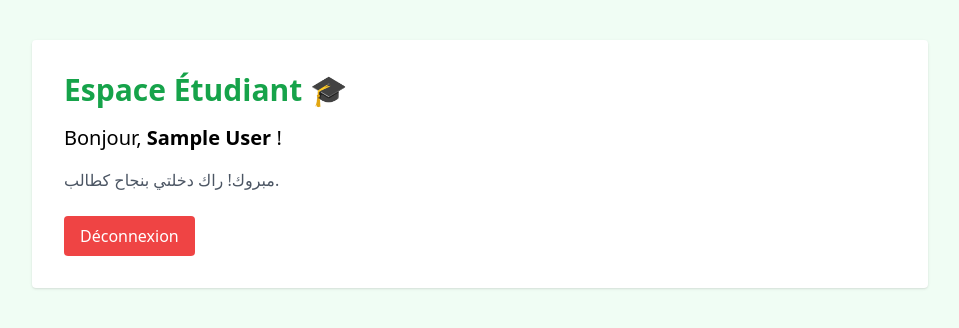
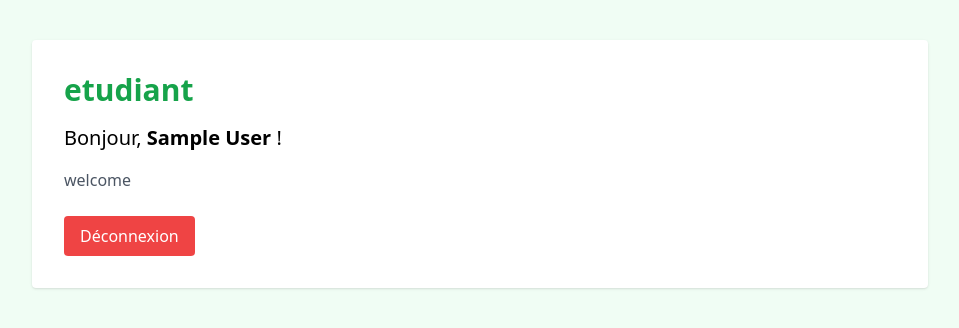
Before and after one commit to khalidelyounssi/projet-quiz, a PHP site: page /dashboard.php in a window 1280 px wide. Shown: the top 328 px of the page, without its empty margins (160-1119 px from the left). Run offline with PHP 8.4, Linux system fonts and the light colour scheme; the visitor is signed in with stand-in values (Sample User, id 1); some libraries are stand-ins or nearby versions.

Commit message:
fixed  dashboard

```diff
--- a/etudiant/dashboard.php
+++ b/etudiant/dashboard.php
@@ -9,14 +9,14 @@ if (!isset($_SESSION['user_id']) || $_SESSION['role'] !== 'etudiant') {
 <html lang="fr">
 <head>
     <meta charset="UTF-8">
-    <title>Dashboard Étudiant</title>
+    <title>Dashboard etudiant</title>
     <script src="https://cdn.tailwindcss.com"></script>
 </head>
 <body class="bg-green-50 p-10">
     <div class="max-w-4xl mx-auto bg-white p-8 rounded shadow">
-        <h1 class="text-3xl font-bold text-green-600 mb-4">Espace Étudiant 🎓</h1>
+        <h1 class="text-3xl font-bold text-green-600 mb-4"> etudiant</h1>
         <p class="text-xl">Bonjour, <span class="font-bold"><?php echo htmlspecialchars($_SESSION['nom']); ?></span> !</p>
-        <p class="mt-4 text-gray-600">مبروك! راك دخلتي بنجاح كطالب.</p>
+        <p class="mt-4 text-gray-600">welcome</p>
 
         <a href="../logout.php" class="inline-block mt-6 bg-red-500 text-white px-4 py-2 rounded">Déconnexion</a>
     </div>
```
Also changed, not shown: enseignant/statistics.php (deleted), erd.png (added), uml.png (added).
